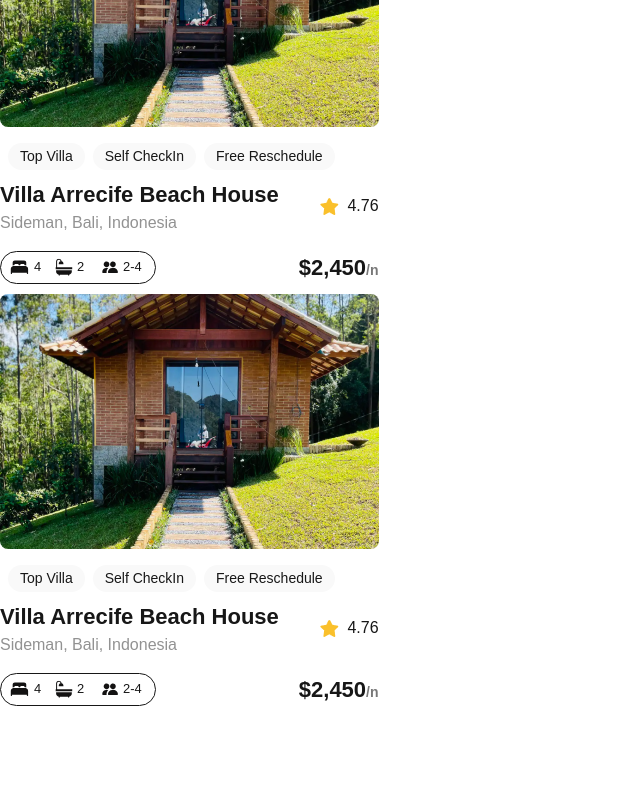
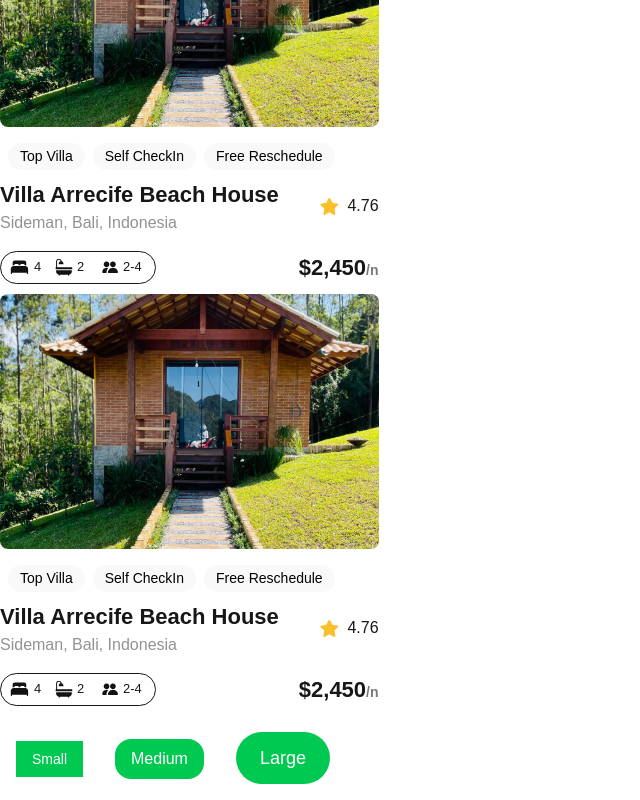
Before and after one commit to phil-a3/alx-project-0x00-setup, a Next.js app in the folder alx-project-0x00/: page /landing in a window 1280 px wide. Shown: the part 578-1378 px from the top of the page, without its empty margins (0-640 px from the left). Before the commit the page ends 1294 px from the top, so only its background shows below. Built offline with nearby package versions, Linux system fonts and the light colour scheme.

Commit message:
button prop

```diff
--- a/alx-project-0x00/components/Pill.tsx
+++ b/alx-project-0x00/components/Pill.tsx
@@ -3,7 +3,7 @@ import { PillProps } from "@/interfaces";
 const Pill: React.FC<PillProps> = ({ title }) => {
   return (
     <div className=" flex justify-center  items-center bg-[#F9F9F9] px-3 w-auto h-[27px] rounded-full">
-      <p className=" text-sm ">{title}</p>
+      <p className=" text-sm text-black">{title}</p>
     </div>
   );
 };
--- a/alx-project-0x00/interfaces/index.ts
+++ b/alx-project-0x00/interfaces/index.ts
@@ -4,5 +4,5 @@ export interface PillProps {
 
 export interface ButtonProps {
   title: string;
-  styles?: string;
+  styles: string;
 }
--- a/alx-project-0x00/pages/landing.tsx
+++ b/alx-project-0x00/pages/landing.tsx
@@ -1,3 +1,4 @@
+import Button from "@/components/Button"
 import Card from "@/components/Card"
 
 const Landing: React.FC = () => {
@@ -7,6 +8,9 @@ const Landing: React.FC = () => {
       <Card />
       <Card />
       <Card />
+      <Button title="Small" styles="text-sm px-2 py-1 rounded-1xl m-4" />
+      <Button title="Medium" styles="text-base px-4 py-2 rounded-2xl m-4" />
+      <Button title="Large" styles="text-lg px-6 py-3 rounded-full m-4" />
     </div>
   )
 }
```
